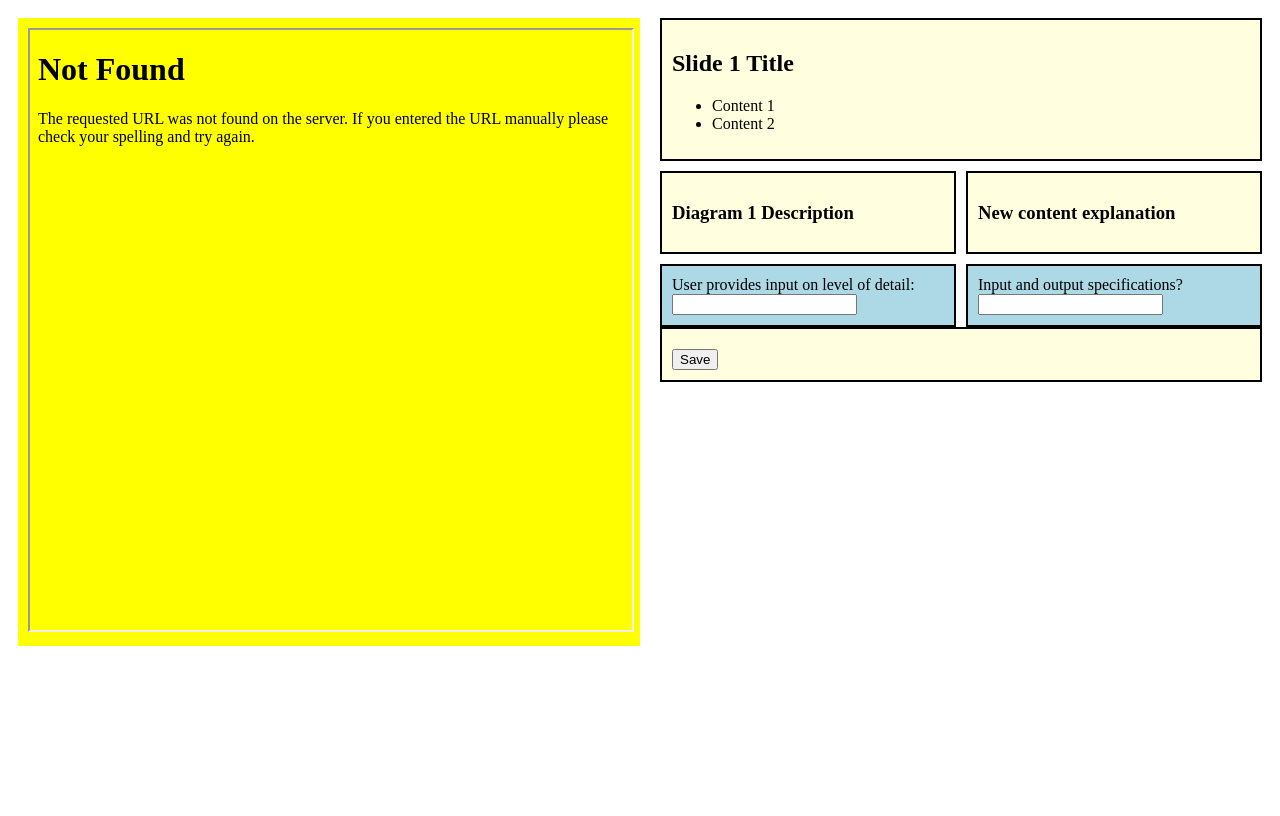
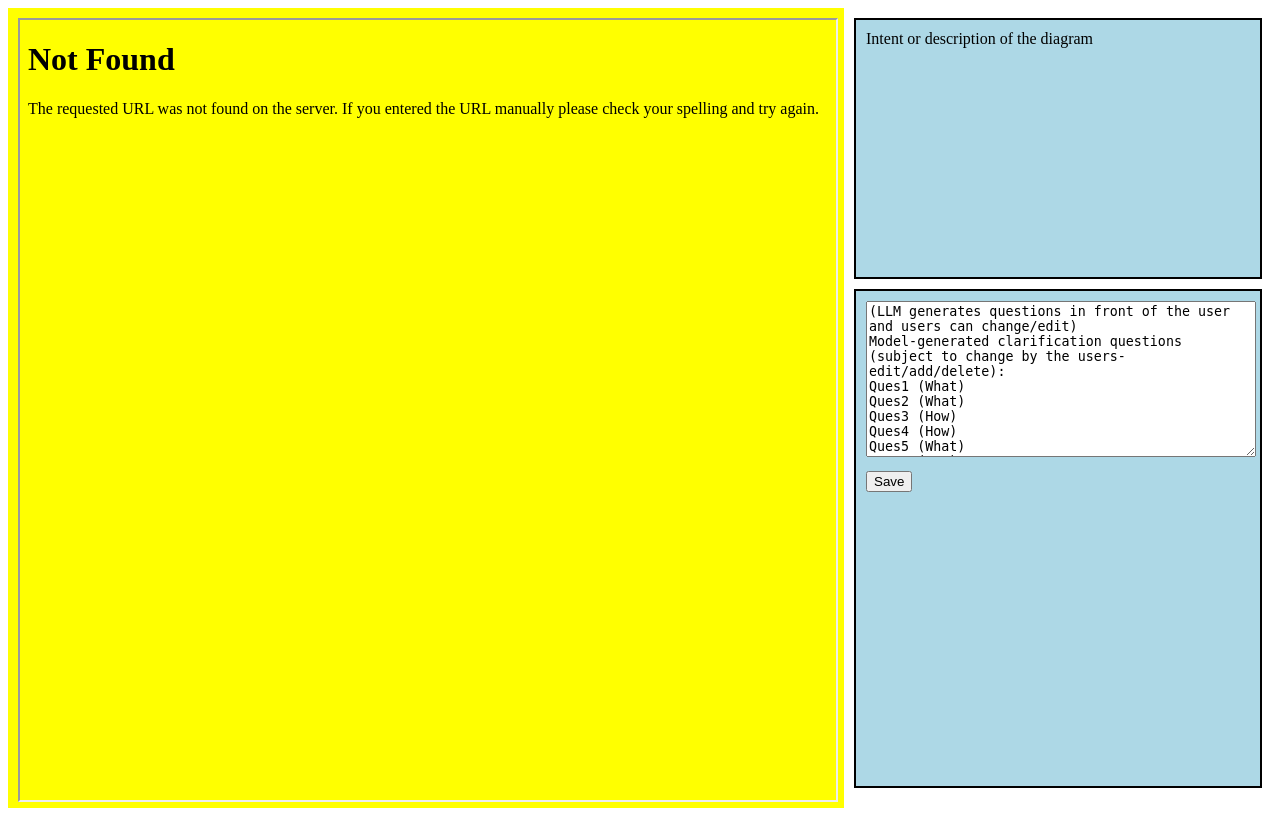
Before and after one commit to zli12321/diagram_annotation, a Flask app: page /page2 in a window 1280 px wide. Before the commit the page ends 646 px from the top, so only its background shows below. Run offline with Flask 3, Linux system fonts and the light colour scheme.

Commit message:
simple data collection interface

```diff
--- a/app.py
+++ b/app.py
@@ -1,7 +1,9 @@
 from flask import Flask, render_template, request, redirect, url_for, send_from_directory
+from flask import jsonify
+from flask import session
 
 app = Flask(__name__)
-
+app.secret_key = 'your_secret_key'  # Set to a unique and secret value
 
 @app.route('/')
 def index():
@@ -34,28 +36,112 @@ def save_text():
 @app.route('/page2')
 def page2():
     pdf_filename = 'paper1.pdf'  # replace with your actual PDF file name or a variable
-    slide_title = "Slide 1 Title"  # Example text content from the backend
-    content1 = "Content 1"
-    content2 = "Content 2"
-    diagram_description = "Diagram 1 Description"
-    new_content = "New content explanation"
-    # Add more variables as needed for other text content
+    description = "Intent or description of the diagram"
+    editable_content = '''(LLM generates questions in front of the user and users can change/edit)
+Model-generated clarification questions (subject to change by the users- edit/add/delete):
+Ques1 (What)
+Ques2 (What)
+Ques3 (How)
+Ques4 (How)
+Ques5 (What)
+Ques6 (How)
+Ques7 (How)
+'''
+    return render_template('page2.html', pdf_filename=pdf_filename,
+                           description=description, editable_content=editable_content)
 
-    return render_template('page2.html', pdf_filename=pdf_filename,
-                           slide_title=slide_title, content1=content1,
-                           content2=content2, diagram_description=diagram_description,
-                           new_content=new_content)
+@app.route('/handle_editable_content', methods=['POST'])
+def handle_editable_content():
+    content = request.form['editable-content']
+    # Process and save the content
+    print(content)  # Replace with your save logic
+
+    # TODO: Save the content as needed here
+
+    # After saving, redirect to page3
+    return redirect(url_for('page3'))
 
 
+@app.route('/page3')
+def page3():
+    pdf_filename = 'paper1.pdf'  # The same PDF as before
+    description = "Intent or description of the diagram"
+    # Presumably the LLM has generated some answers that you want to display
+    answer1 = "Answer 1"
+    answer2 = "Answer 2"
+    answer5 = "Answer 5"
+    # A list of questions for which you want user input
+    questions = ['Question 3', 'Question 4', 'Question 6', 'Question 7']
 
-@app.route('/save-text-page2', methods=['POST'])
-def save_text_page2():
-    input_detail = request.form['input-detail']
-    input_specs = request.form['input-specs']
-    # Handle the input from the second page form here
-    print(input_detail, input_specs)  # for debugging
-    # Redirect to a new page or back to page 2, depending on your flow
-    return redirect(url_for('page2'))  # or some other page
+    return render_template('page3.html', pdf_filename=pdf_filename,
+                           description=description, answer1=answer1,
+                           answer2=answer2, answer5=answer5,
+                           questions=questions)
+
+@app.route('/handle_answers', methods=['POST'])
+def handle_answers():
+    # Process each question's answer
+    answers = {key: request.form[key] for key in request.form.keys()}
+    # TODO: Save or process answers as needed here
+
+    print(answers)  # For debugging, replace with your save logic
+
+    # After saving, redirect to page4
+    return redirect(url_for('page4'))
+
+
+@app.route('/page4')
+def page4():
+    pdf_filename = 'paper1.pdf'
+    textual_description = "LLM extracted data for generating diagram"
+    code_content = "# Your generated Python code here\nprint('Hello, world!')"
+    image_path = 'images/logo.png'  # Relative path within the static directory
+
+    # Pass the variables to the template
+    return render_template('page4.html',
+                           pdf_filename=pdf_filename,
+                           textual_description=textual_description,
+                           code_content=code_content,
+                           image_path=image_path)
+
+
+@app.route('/handle_feedback', methods=['POST'])
+def handle_feedback():
+    # Extract feedback from the form
+    correctness_feedback = request.form.get('correctness')
+    completeness_feedback = request.form.get('completeness')
+    layout_feedback = request.form.get('layout')
+    action = request.form.get('action')
+
+    # Retrieve old data from session or initialize if not present
+    old_textual_description = session.get('textual_description', "LLM extracted data for generating diagram")
+    old_code_content = session.get('code_content', "# Your generated Python code here\nprint('Hello, world!')")
+    old_image_path = session.get('image_path', 'images/logo.png')
+
+    if action == 'save':
+        # Logic to save the feedback
+        # This is where you would implement your saving logic, for example, saving to a file or database
+
+        # After saving, redirect to the index route
+        return redirect(url_for('index'))
+    elif action == 'regenerate':
+        # Logic to regenerate the diagram based on feedback
+        # Regenerate logic
+
+        # Assume a function to regenerate and return the new code and image path
+        new_code = "# New generated code\nprint('Hello again!')"
+        new_image_path = 'images/logo1.png'
+
+        # Update session with new generated data
+        session['code_content'] = new_code
+        session['image_path'] = new_image_path
+
+    # Render the template with both old and updated new data
+    return render_template('page4.html',
+                           pdf_filename=session.get('pdf_filename', 'paper1.pdf'),
+                           textual_description=old_textual_description,
+                           code_content=session.get('code_content', old_code_content),
+                           image_path=session.get('image_path', old_image_path))
 
 
 if __name__ == '__main__':
--- a/static/css/style_page2.css
+++ b/static/css/style_page2.css
@@ -1,65 +1,39 @@
-/* style_page2.css */
 .container {
     display: flex;
+    height: 100vh; /* Full height of the viewport */
   }
 
   .left-box {
-    flex: 2;
+    flex: 2; /* Takes up twice as much space as each right box */
     background-color: yellow;
-    margin: 10px;
     padding: 10px;
   }
 
   .right-box {
-    flex: 2;
+    flex: 1; /* Takes up half as much space as the left box */
     display: flex;
     flex-direction: column;
-    margin: 10px;
+    padding: 10px;
   }
 
-  .box {
+  .description-box, .editable-box {
+    flex: 1; /* Each takes up half the space in the flex-direction column */
+    margin-bottom: 10px;
+    padding: 10px;
     border: 2px solid black;
-    margin-bottom: 10px; /* Only bottom margin to stack them vertically */
-    padding: 10px;
-    background-color: lightyellow;
+    background-color: lightblue;
   }
 
-  .middle-boxes {
-    display: flex;
-    justify-content: space-between;
+  .editable-box {
+    flex-grow: 2; /* Allows the editable box to grow larger than the description box */
   }
 
-  .half-box {
-    flex: 1;
-    margin-right: 10px;
-  }
-
-  .half-box:last-child {
-    margin-right: 0;
-  }
-
-  .input-box {
-    background-color: lightblue;
+  textarea {
+    width: 100%; /* Makes the textarea fill its container */
+    height: 150px; /* Fixed height for textarea */
   }
 
   button {
     display: block;
     margin-top: 10px;
   }
-
-  .input-row {
-    display: flex;
-    justify-content: space-between;
-  }
-
-  .input-box {
-    flex: 1;
-    margin-right: 10px;
-    background-color: lightblue;
-    border: 2px solid black;
-    padding: 10px;
-  }
-
-  .input-box:last-child {
-    margin-right: 0;
-  }
--- a/static/js/script.js
+++ b/static/js/script.js
@@ -6,3 +6,18 @@ document.addEventListener('DOMContentLoaded', function() {
       // Logic to handle saving the data
     });
   });
+
+// Zoom functionality in script.js
+// Initialize scale variable
+let scale = 1;
+
+// Make sure to include these functions in your script.js or within a <script> tag in your HTML
+function zoomIn() {
+  scale += 0.1;
+  document.getElementById('diagram-img').style.transform = `scale(${scale})`;
+}
+
+function zoomOut() {
+  scale = Math.max(1, scale - 0.1);
+  document.getElementById('diagram-img').style.transform = `scale(${scale})`;
+}
--- a/templates/page2.html
+++ b/templates/page2.html
@@ -8,44 +8,20 @@
 <body>
   <div class="container">
     <div class="left-box">
-      <iframe src="{{ url_for('serve_pdf', filename=pdf_filename) }}" width="100%" height="600px" type="application/pdf"></iframe>
+      <!-- PDF Viewer -->
+      <iframe src="{{ url_for('serve_pdf', filename=pdf_filename) }}" width="100%" height="100%" type="application/pdf"></iframe>
     </div>
     <div class="right-box">
-      <div class="box">
-        <h2>{{ slide_title }}</h2>
-        <ul>
-          <li>{{ content1 }}</li>
-          <li>{{ content2 }}</li>
-        </ul>
+      <!-- Upper box for description -->
+      <div class="description-box">
+        {{ description }} <!-- Text from the backend -->
       </div>
-      <div class="middle-boxes">
-        <div class="box half-box">
-          <h3>{{ diagram_description }}</h3>
-          <!-- Content for diagram description -->
-        </div>
-        <div class="box half-box">
-          <h3>{{ new_content }}</h3>
-          <!-- Content for new content explanation -->
-        </div>
-      </div>
-      <div class="input-row">
-        <div class="input-box">
-          <form action="/save-text-page2" method="post">
-            <label for="inputDetail">User provides input on level of detail:</label>
-            <input type="text" id="inputDetail" name="input-detail">
-            <!-- Include a Save button here if needed -->
-          </form>
-        </div>
-        <div class="input-box">
-          <form action="/save-text-page2" method="post">
-            <label for="inputSpecs">Input and output specifications?</label>
-            <input type="text" id="inputSpecs" name="input-specs">
-            <!-- Include a Save button here if needed -->
-          </form>
-        </div>
-      </div>
-      <div class="box">
-        <button type="submit" form="form1">Save</button>
+      <!-- Lower box for editable content -->
+      <div class="editable-box">
+        <form action="{{ url_for('handle_editable_content') }}" method="post">
+          <textarea name="editable-content" rows="10" cols="50">{{ editable_content }}</textarea>
+          <button type="submit">Save</button>
+        </form>
       </div>
     </div>
   </div>
```
Also changed, not shown: static/css/style.css (+7 -0 lines), static/css/style_page3.css (added, +72 -0 lines), static/css/style_page4.css (added, +92 -0 lines), templates/page3.html (added, +42 -0 lines), templates/page4.html (added, +61 -0 lines), static/images/logo.png (added), static/images/logo1.png (added), 1 other file.
